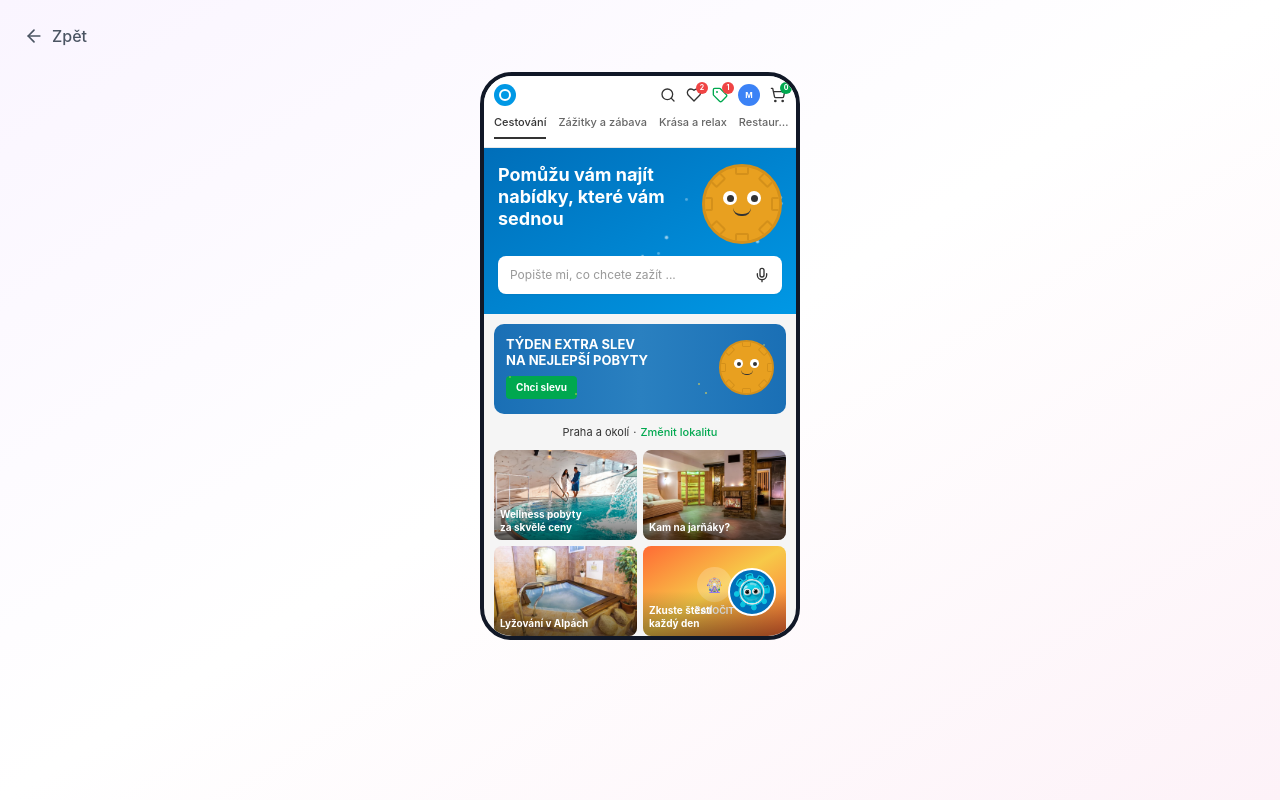
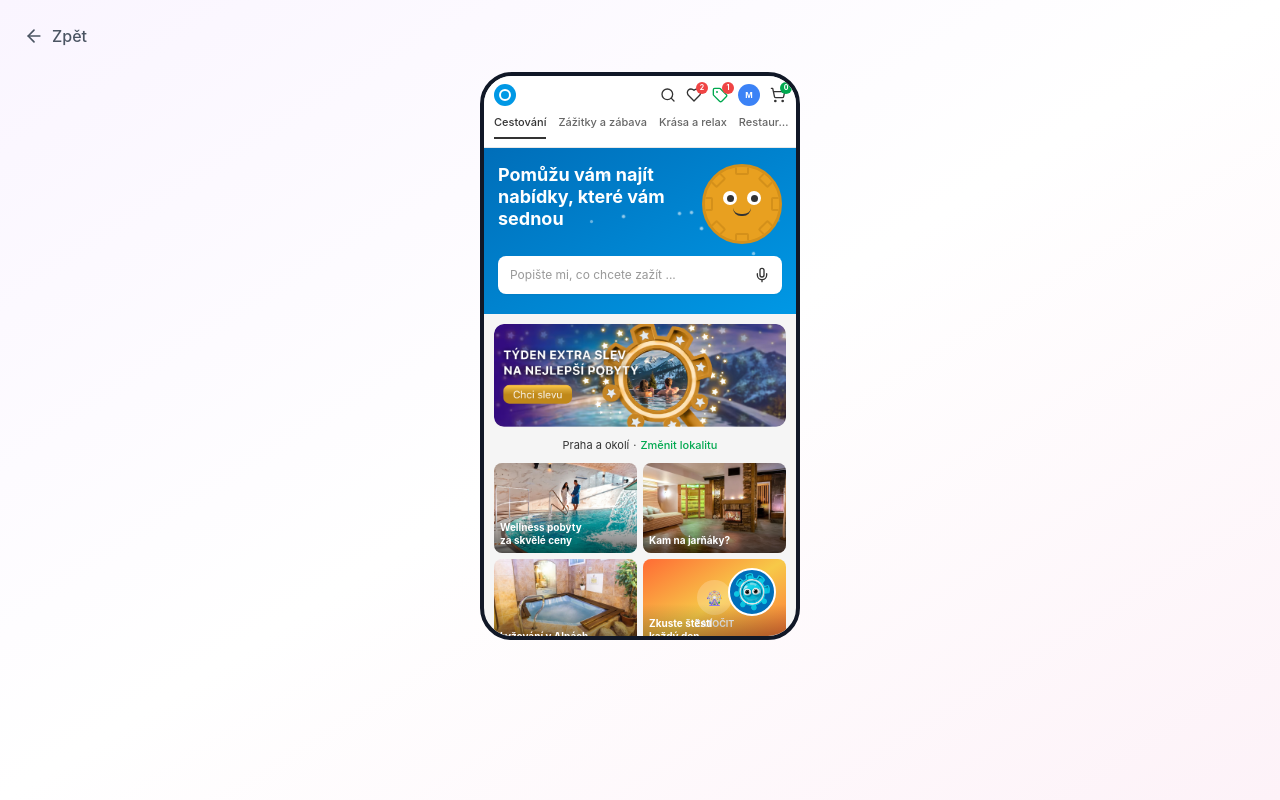
Before and after one commit to maroskadlec/slevac-ai, a React (Vite) app: page /mobile in a window 1280 px wide. Built offline with nearby package versions, Linux system fonts and the light colour scheme.

Commit message:
Odstraněny scrollbary, promo banner nahrazen obrázkem banner.jpg

```diff
--- a/src/components/FigmaMobile.tsx
+++ b/src/components/FigmaMobile.tsx
@@ -84,7 +84,7 @@ export default function FigmaMobile({ isOpen, onToggle }: MobileProps) {
           </div>
 
           {/* Category Tabs */}
-          <div className="bg-white px-[10px] pb-[8px] flex gap-[12px] overflow-x-auto text-[11px] font-medium whitespace-nowrap border-b border-[#e8e8e8]">
+          <div className="bg-white px-[10px] pb-[8px] flex gap-[12px] overflow-x-auto text-[11px] font-medium whitespace-nowrap border-b border-[#e8e8e8]" style={{ scrollbarWidth: 'none', msOverflowStyle: 'none', WebkitOverflowScrolling: 'touch' }}>
             <span className="text-[#333] border-b-2 border-[#333] pb-[6px]">Cestování</span>
             <span className="text-[#666] pb-[6px]">Zážitky a zábava</span>
             <span className="text-[#666] pb-[6px]">Krása a relax</span>
@@ -150,54 +150,8 @@ export default function FigmaMobile({ isOpen, onToggle }: MobileProps) {
           </div>
 
           {/* Promo Banner */}
-          <div className="mx-[10px] mt-[10px] rounded-[10px] overflow-hidden relative bg-gradient-to-r from-[#1a6fb5] via-[#2a80c0] to-[#1a6fb5] p-[12px] min-h-[90px]">
-            {/* Stars */}
-            {[...Array(8)].map((_, i) => (
-              <motion.div
-                key={`star-${i}`}
-                className="absolute w-[2px] h-[2px] bg-yellow-300/70 rounded-full"
-                style={{
-                  top: `${15 + Math.random() * 70}%`,
-                  left: `${5 + Math.random() * 90}%`,
-                }}
-                animate={{ opacity: [0.4, 1, 0.4] }}
-                transition={{ duration: 1 + Math.random(), repeat: Infinity, delay: Math.random() }}
-              />
-            ))}
-            <div className="flex items-center justify-between">
-              <div>
-                <p className="text-white font-bold text-[13px] leading-[16px]">TÝDEN EXTRA SLEV</p>
-                <p className="text-white font-bold text-[13px] leading-[16px]">NA NEJLEPŠÍ POBYTY</p>
-                <div className="mt-[8px] bg-[#00a84f] text-white text-[10px] font-bold px-[10px] py-[4px] rounded-[4px] inline-block">
-                  Chci slevu
-                </div>
-              </div>
-              {/* Small Kolečko */}
-              <div className="w-[55px] h-[55px] relative flex-shrink-0">
-                <div className="absolute inset-0 bg-[#e8a020] rounded-full flex items-center justify-center overflow-hidden border-[2px] border-[#d4901a]">
-                  {[...Array(8)].map((_, i) => (
-                    <div
-                      key={i}
-                      className="absolute w-[9px] h-[9px] bg-[#e8a020] border-[1.5px] border-[#d4901a] rounded-[1px]"
-                      style={{
-                        transform: `rotate(${i * 45}deg) translateY(-25px)`,
-                      }}
-                    />
-                  ))}
-                  <div className="relative z-10 flex flex-col items-center">
-                    <div className="flex gap-[7px] mb-[2px]">
-                      <div className="w-[9px] h-[9px] bg-white rounded-full flex items-center justify-center">
-                        <div className="w-[4px] h-[4px] bg-[#333] rounded-full" />
-                      </div>
-                      <div className="w-[9px] h-[9px] bg-white rounded-full flex items-center justify-center">
-                        <div className="w-[4px] h-[4px] bg-[#333] rounded-full" />
-                      </div>
-                    </div>
-                    <div className="w-[12px] h-[5px] border-b-[1.5px] border-[#333] rounded-b-full" />
-                  </div>
-                </div>
-              </div>
-            </div>
+          <div className="mx-[10px] mt-[10px] rounded-[10px] overflow-hidden">
+            <img src={`${import.meta.env.BASE_URL}assets/banner.jpg`} alt="Promo banner" className="w-full h-auto block" />
           </div>
 
           {/* Location */}
@@ -253,7 +207,7 @@ export default function FigmaMobile({ isOpen, onToggle }: MobileProps) {
           {/* Nedávno prohlížené */}
           <div className="px-[10px] pt-[16px] pb-[8px]">
             <h3 className="text-[16px] font-bold text-[#1a1a1a] mb-[10px]">Nedávno prohlížené</h3>
-            <div className="flex gap-[8px] overflow-x-auto pb-[8px]">
+            <div className="flex gap-[8px] overflow-x-auto pb-[8px]" style={{ scrollbarWidth: 'none', msOverflowStyle: 'none', WebkitOverflowScrolling: 'touch' }}>
               {/* Recently viewed card 1 */}
               <div className="flex-shrink-0 w-[140px] rounded-[8px] overflow-hidden bg-white shadow-sm">
                 <div className="relative h-[85px]">
--- a/src/index.css
+++ b/src/index.css
@@ -6,6 +6,16 @@
   .font-heading {
     letter-spacing: -1px;
   }
+}
+
+/* Hide scrollbars globally for elements that use overflow-auto/scroll */
+*::-webkit-scrollbar {
+  display: none;
+}
+
+* {
+  -ms-overflow-style: none;
+  scrollbar-width: none;
 }
 
 body {
```
Also changed, not shown: public/assets/banner.jpg (added), public/assets/grid.jpg (added).
